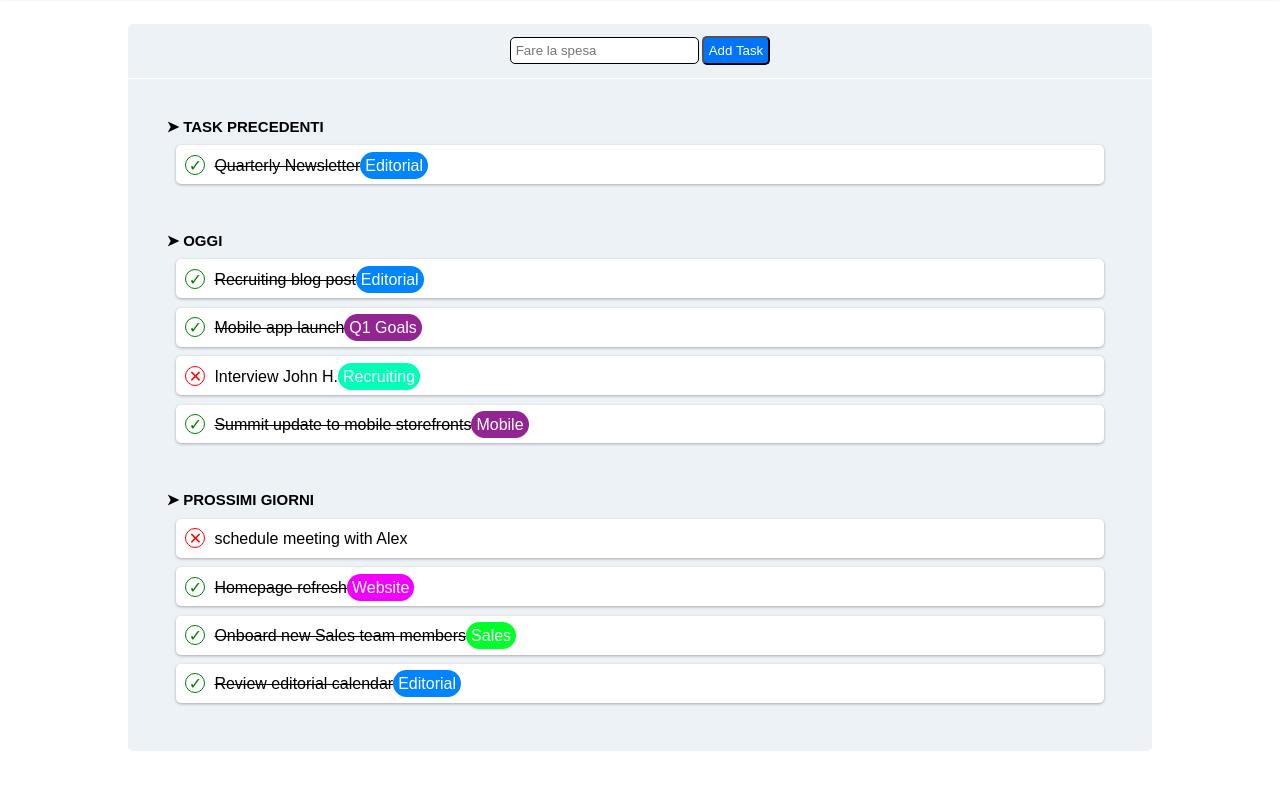
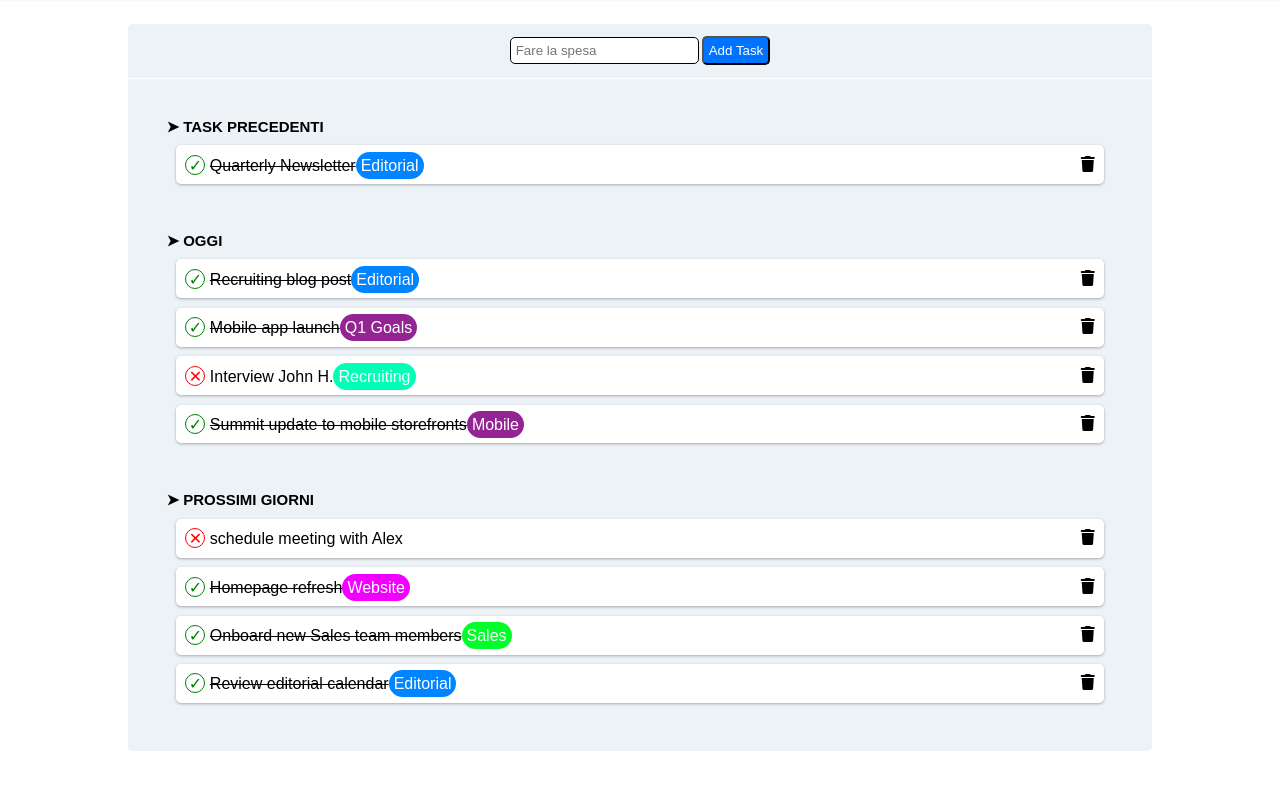
Before and after one commit to DanieleBaggiano/vue-todolist, a plain HTML site: page index.html in a window 1280 px wide. Shown: the part 66-856 px from the top of the page. Drawn offline with nearby package versions, Linux system fonts and the light colour scheme.

Commit message:
modifiche

```diff
--- a/css/style.css
+++ b/css/style.css
@@ -52,6 +52,7 @@
     border-radius: 5px;
     background-color: rgb(0, 115, 255);
     color: white;
+    cursor: pointer;
 }
 
 .linea-bianca {
@@ -65,7 +66,6 @@
     margin: 0 auto;
     padding: 3%;
     background-color: #edf2f7;
-    ;
 }
 
 .lista {
@@ -110,6 +110,13 @@
     border-radius: 5px;
     box-shadow: 0 1px 3px rgba(0, 0, 0, 0.3);
     margin: 1%;
+    display: flex;
+    align-items: center;
+    justify-content: space-between;
+}
+
+.list-item {
+    width: 50%;
 }
 
 .main-oggi {
@@ -171,3 +178,7 @@
 .blu {
     background-color: rgb(0, 132, 255);
 }
+
+.fa-trash {
+    cursor: pointer;
+}
--- a/index.html
+++ b/index.html
@@ -4,6 +4,8 @@
 <head>
   <meta charset="UTF-8">
   <meta name="viewport" content="width=device-width, initial-scale=1.0">
+  <!-- font awesome -->
+  <link rel="stylesheet" href="https://cdnjs.cloudflare.com/ajax/libs/font-awesome/6.5.2/css/all.min.css" integrity="sha512-SnH5WK+bZxgPHs44uWIX+LLJAJ9/2PkPKZ5QiAj6Ta86w+fsb2TkcmfRyVX3pBnMFcV7oQPJkl9QevSCWr3W6A==" crossorigin="anonymous" referrerpolicy="no-referrer" />
   <!-- Custom style -->
   <link rel="stylesheet" href="./css/style.css">
   <!-- Vue.js -->
@@ -26,7 +28,7 @@
     <main>
       <!-- barra di ricerca -->
       <div class="main-ricerca">
-        <input v-model="newItems.text" class="ricerca" type="text" placeholder="Fare la spesa">
+        <input @keyup.enter="addItems" v-model.trim="newItems.text" class="ricerca" type="text" placeholder="Fare la spesa">
         <button @click="addItems" class="bottone">Add Task</button>
       </div>
       <hr class="linea-bianca">
@@ -38,11 +40,16 @@
             <h1 class="titolo" v-html="titleIcon + ' ' + titlePrec"></h1>
           </li>
           <li v-for="(item, index) in items" :key="index" class="cella">
+            <div class="list-item">
               <span @click="toggleDone(item)" v-if="!item.done" class="x">&#10005;</span>
               <span @click="toggleDone(item)" v-else class="spunta">&#10003;</span>
               <span v-if="item.done" class="testo-cancellato">{{ item.text }}</span>
               <span v-else>{{ item.text }}</span>
               <span class="evidenziato" :class="item.color">{{ item.cancel }}</span>
+            </div>
+            <div class="trash">
+              <i class="fa-solid fa-trash" @click="removeTodo(index, 'items')"></i>
+            </div>
           </li>
         </ul>
       </div>
@@ -52,11 +59,15 @@
         <ul class="lista">
           <h1 class="titolo" v-html="titleIconOggi + ' ' + titleOggi"></h1>
           <li v-for="(item, index) in itemsOggi" :key="index" class="cella">
+            <div class="list-item">
               <span @click="toggleDone(item)" v-if="!item.done" class="x">&#10005;</span>
               <span @click="toggleDone(item)" v-else class="spunta">&#10003;</span>
               <span v-if="item.done" class="testo-cancellato">{{ item.text }}</span>
               <span v-else>{{ item.text }}</span>
               <span class="evidenziato" :class="item.color">{{ item.cancel }}</span>
+            </div>
+            <div class="trash">
+              <i class="fa-solid fa-trash" @click="removeTodo2(index, 'itemsOggi')"></i>
           </li>
         </ul>
       </div>
@@ -66,11 +77,15 @@
         <ul class="lista">
           <h1 class="titolo" v-html="titleIconPross + ' ' + titlePross"></h1>
           <li v-for="(item, index) in itemsPross" :key="index" class="cella">
+            <div class="list-item">
               <span @click="toggleDone(item)" v-if="!item.done" class="x">&#10005;</span>
               <span @click="toggleDone(item)" v-else class="spunta">&#10003;</span>
               <span v-if="item.done" class="testo-cancellato">{{ item.text }}</span>
               <span v-else>{{ item.text }}</span>
               <span class="evidenziato" :class="item.color">{{ item.cancel }}</span>
+            </div>
+            <div class="trash">
+              <i class="fa-solid fa-trash" @click="removeTodo3(index, 'itemsPross')"></i>
           </li>
         </ul>
       </div>
--- a/js/script.js
+++ b/js/script.js
@@ -91,8 +91,20 @@ createApp({
         },
 
         addItems: function () {
-            const newItemCopy = Object.assign({}, this.newItems);
-            this.items.push(newItemCopy);
+            if (this.newItems.text.trim() !== "") {
+                const newItemCopy = Object.assign({}, this.newItems);
+                this.items.push(newItemCopy);
+                this.newItems.text = "";
+            }
+        },
+
+        removeTodo: function(index) {
+            this.items.splice(index, 1);
+        },
+        removeTodo2: function(index) {
+            this.itemsOggi.splice(index, 1);
+        },removeTodo3: function(index) {
+            this.itemsPross.splice(index, 1);
         }
     }
 }).mount("#app");
```
Lines whose indentation alone changed are shown as unchanged.
